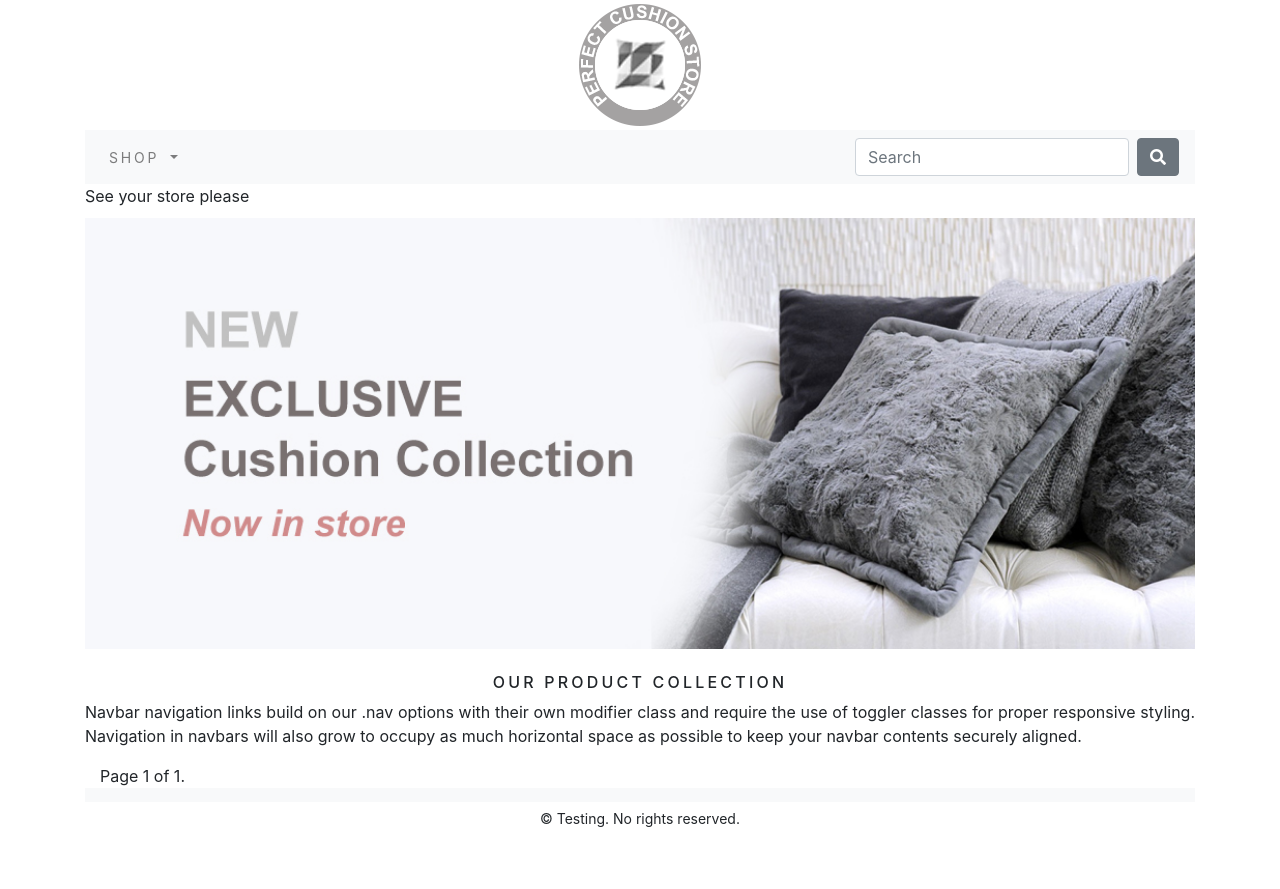
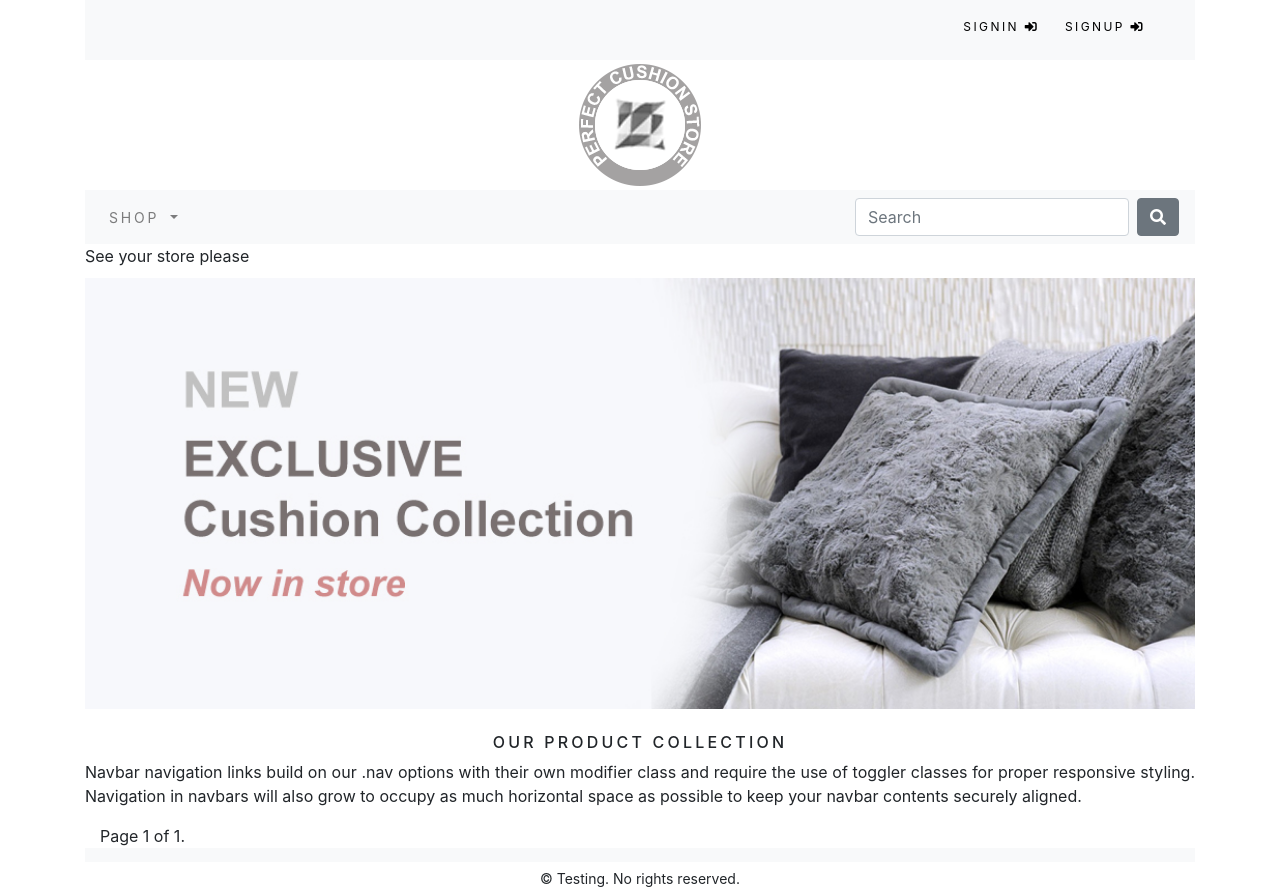
Before and after one commit to akashbindal91/django_ecommerce_practice, a Django app: page / in a window 1280 px wide. Before the commit the page ends 827 px from the top, so only its background shows below. Run offline with Django 3.2, Linux system fonts and the light colour scheme; data that the repository does not hold is empty; some libraries are stand-ins or nearby versions.

Commit message:
22. Sign Up, Sign In, Sign Out

```diff
--- a/ecommerce/settings.py
+++ b/ecommerce/settings.py
@@ -44,7 +44,8 @@ INSTALLED_APPS = [
     'search_app',
     'cart',
     'stripe',
-    'order'
+    'order',
+    'crispy_forms'
 ]
 
 MIDDLEWARE = [
@@ -155,3 +156,5 @@ MEDIA_ROOT = os.path.join(BASE_DIR, 'static', 'media')
 
 STRIPE_PUBLISHABLE_KEY = os.getenv('STRIPE_PUBLISHABLE_KEY')
 STRIPE_SECRET_KEY = os.getenv('STRIPE_SECRET_KEY')
+
+CRISPY_TEMPLATE_PACK = 'bootstrap4'
--- a/ecommerce/urls.py
+++ b/ecommerce/urls.py
@@ -26,7 +26,11 @@ urlpatterns = [
     path('shop/', include('shop.urls')),
     path('cart/', include('cart.urls')),
     path('search/', include('search_app.urls')),
-    path('order/', include('order.urls'))
+    path('order/', include('order.urls')),
+    path('account/create/', shop_view.signupView, name='signup'),
+    path('account/login/', shop_view.signinView, name='signin'),
+    path('account/logout/', shop_view.signoutView, name='logout'),
+
 ]
 
 if settings.DEBUG:
--- a/requirements.txt
+++ b/requirements.txt
@@ -3,6 +3,7 @@ autopep8==1.5.4
 certifi==2020.6.20
 chardet==3.0.4
 Django==2.2
+django-crispy-forms==1.9.2
 django-mysql==3.8.1
 idna==2.10
 isort==4.3.21
--- a/shop/templates/shop/base.html
+++ b/shop/templates/shop/base.html
@@ -24,6 +24,9 @@
 
 <body class="container">
     <div>
+        <div class="container-fluid bg-light navbar-fixed-top my_top_navbar_div">
+            {% include 'top-navbar.html' %}
+        </div>
         {% include 'header.html' %}
         {% include 'navbar.html' %}
 
--- /dev/null
+++ b/shop/templates/top-navbar.html
@@ -0,0 +1,24 @@
+<div class="container">
+    <div class="my_custom_class">
+        <ul>
+
+            {% if request.user.is_authenticated and request.user.first_name %}
+            <li>
+                Welcome, {{request.user.first_name}} <i class="fas fa-user-circle"></i>
+            </li>
+            <li>
+                <a href="{% url 'logout' %}">Signout <i class="fas fa-sign-out-alt"></i></a>
+            </li>
+            {% else %}
+            <li>
+                <a href="{% url 'signin' %}">Signin <i class="fas fa-sign-in-alt"></i></a>
+            </li>
+            <li>
+                <a href="{% url 'signup' %}">Signup <i class="fas fa-user-plusfas fa-sign-in-alt"></i></a>
+            </li>
+
+            {% endif %}
+
+        </ul>
+    </div>
+</div>
--- a/shop/views.py
+++ b/shop/views.py
@@ -1,7 +1,11 @@
-from django.shortcuts import render, get_object_or_404
+from django.shortcuts import get_object_or_404, redirect, render
 from django.http import HttpResponse
 from shop.models import Product, Category
 from django.core.paginator import Paginator, EmptyPage, InvalidPage
+from shop.forms import SignUpForm
+from django.contrib.auth.models import Group, User
+from django.contrib.auth.forms import AuthenticationForm
+from django.contrib.auth import authenticate, login, logout
 # Create your views here.
 
 
@@ -64,3 +68,52 @@ def ProdCatDetail(request, c_slug, product_slug):
         raise e
 
     return render(request, 'shop/product.html', {'product': product})
+
+
+def signupView(request):
+    """
+    docstring
+    """
+    if request.method == 'POST':
+        form = SignUpForm(request.POST)
+        if form.is_valid():
+            form.save()
+            username = form.cleaned_data.get('username')
+            signup_user = User.objects.get(username=username)
+            customer_group = Group.objects.get(name='Customer')
+            customer_group.user_set.add(signup_user)
+        else:
+            pass
+    else:
+        form = SignUpForm()
+    return render(request, 'accounts/signup.html', {'form': form})
+
+
+def signinView(request):
+    """
+    docstring
+    """
+
+    if request.method == 'POST':
+        form = AuthenticationForm(data=request.POST)
+        if form.is_valid():
+            username = request.POST['username']
+            password = request.POST['password']
+
+            user = authenticate(username=username, password=password)
+
+            if user is not None:
+                login(request, user)
+                return redirect('shop:allProdCat')
+            else:
+                return redirect('signup')
+        else:
+            pass
+    else:
+        form = AuthenticationForm()
+    return render(request, 'accounts/signin.html', {'form': form})
+
+
+def signoutView(request):
+    logout(request)
+    return redirect('signin')
--- a/static/css/custom.css
+++ b/static/css/custom.css
@@ -125,7 +125,6 @@ body {
   margin-top: 5px;
 }
 
-
 /* stripe css */
 .stripe-button-el {
   width: 100% !important;
@@ -140,9 +139,42 @@ body {
   padding: 0px 12px;
   height: 36px !important;
   line-height: 36px !important;
-  font-family: 'Roboto' , sans-serif !important;
+  font-family: "Roboto", sans-serif !important;
   font-size: 12px !important;
   color: #fff !important;
   background-image: none !important;
   background: none !important;
 }
+
+.errorlist li {
+  color: red;
+  font-weight: bold;
+}
+
+.my_top_navbar_div {
+  height: 60px;
+  line-height: 50px;
+}
+
+.my_custom_class {
+  text-align: right !important;
+}
+
+.my_custom_class ul li {
+  list-style: none;
+  color: #000;
+  text-transform: uppercase;
+  letter-spacing: 0.2em;
+  font-size: 12px;
+  padding-right: 20px;
+  display: inline;
+}
+
+.my_custom_class ul li a {
+  text-decoration: none;
+  list-style: none;
+  color: #000;
+  text-transform: uppercase;
+  letter-spacing: 0.2em;
+  font-size: 12px;
+}
```
Also changed, not shown: shop/forms.py (added, +17 -0 lines), shop/templates/accounts/signin.html (added, +53 -0 lines), shop/templates/accounts/signup.html (added, +53 -0 lines), 1 other file.
